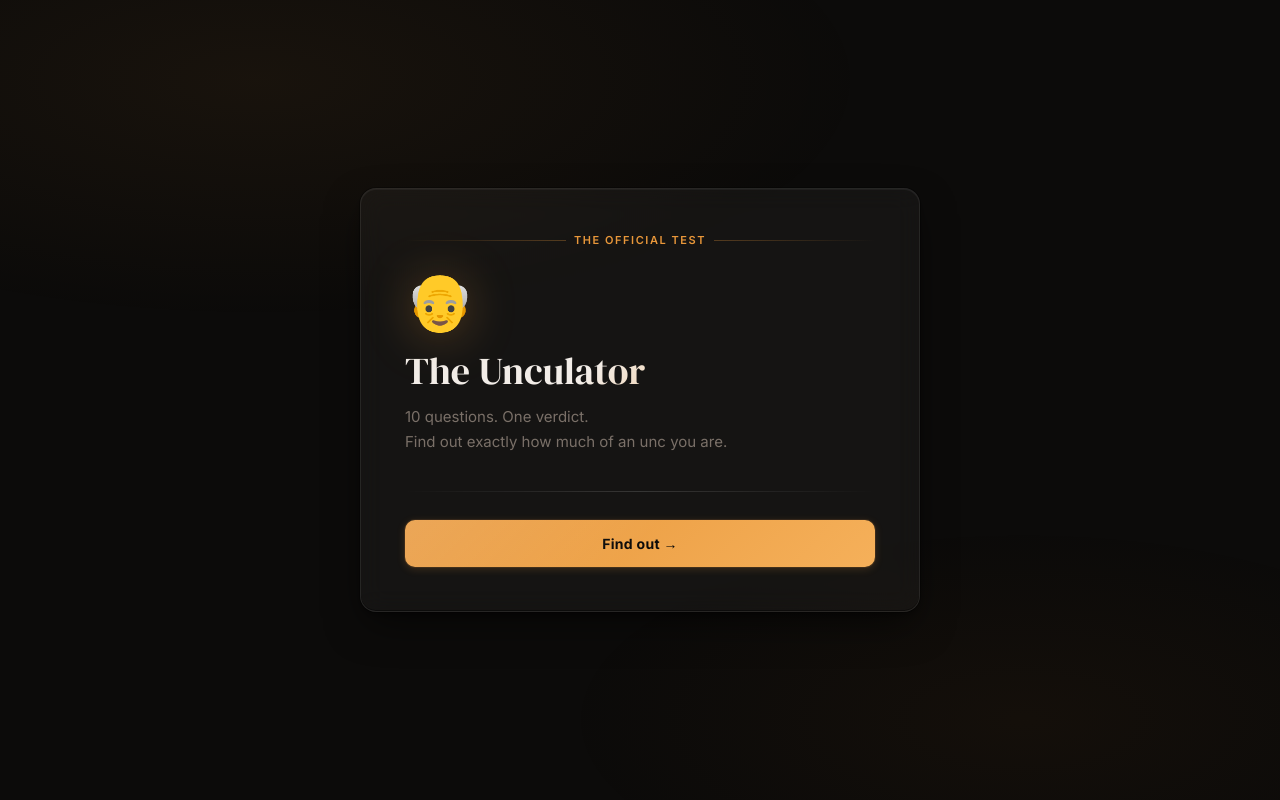
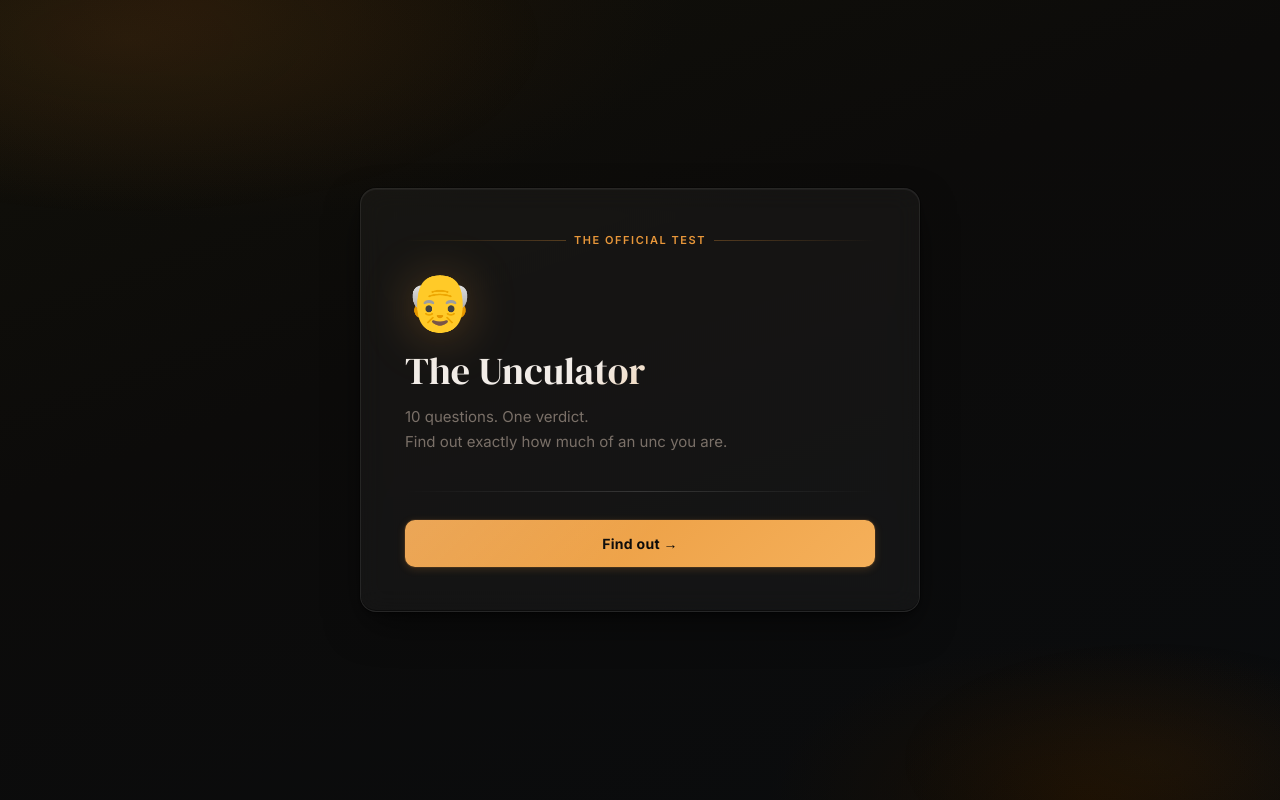
Before and after one commit to henrikvonbahr/Unculator, a website built with Vite: page index.html in a window 1280 px wide. Built offline with nearby package versions, Linux system fonts and the light colour scheme.

Commit message:
Refactor page background and ambient glow
Replace the single background variable with layered radial and linear gradients on body to create more depth and warm highlights. Tweak the body::before pseudo-element gradients (sizes, positions and opacities) for a subtler ambient glow and update the comment to “Ambient glow layer” for clarity. Functional behavior (pointer-events, z-index, and layout) is unchanged.

```diff
--- a/src/style.css
+++ b/src/style.css
@@ -24,7 +24,10 @@
 }
 
 body {
-  background: var(--bg);
+  background:
+    radial-gradient(ellipse 70% 50% at 15% 0%, #1e1408 0%, transparent 55%),
+    radial-gradient(ellipse 50% 40% at 85% 100%, #180f04 0%, transparent 50%),
+    linear-gradient(160deg, #111009 0%, #0c0b0a 40%, #0a0c0e 100%);
   color: var(--text);
   font-family: var(--font-sans);
   min-height: 100vh;
@@ -35,14 +38,14 @@ body {
   overflow-x: hidden;
 }
 
-/* Ambient background glow */
+/* Ambient glow layer */
 body::before {
   content: '';
   position: fixed;
   inset: 0;
   background:
-    radial-gradient(ellipse 80% 50% at 20% 10%, rgba(232, 151, 58, 0.06) 0%, transparent 60%),
-    radial-gradient(ellipse 60% 40% at 80% 90%, rgba(180, 100, 20, 0.05) 0%, transparent 60%);
+    radial-gradient(ellipse 60% 40% at 10% 5%, rgba(232, 151, 58, 0.07) 0%, transparent 55%),
+    radial-gradient(ellipse 40% 30% at 90% 95%, rgba(180, 100, 20, 0.06) 0%, transparent 50%);
   pointer-events: none;
   z-index: 0;
 }
```
